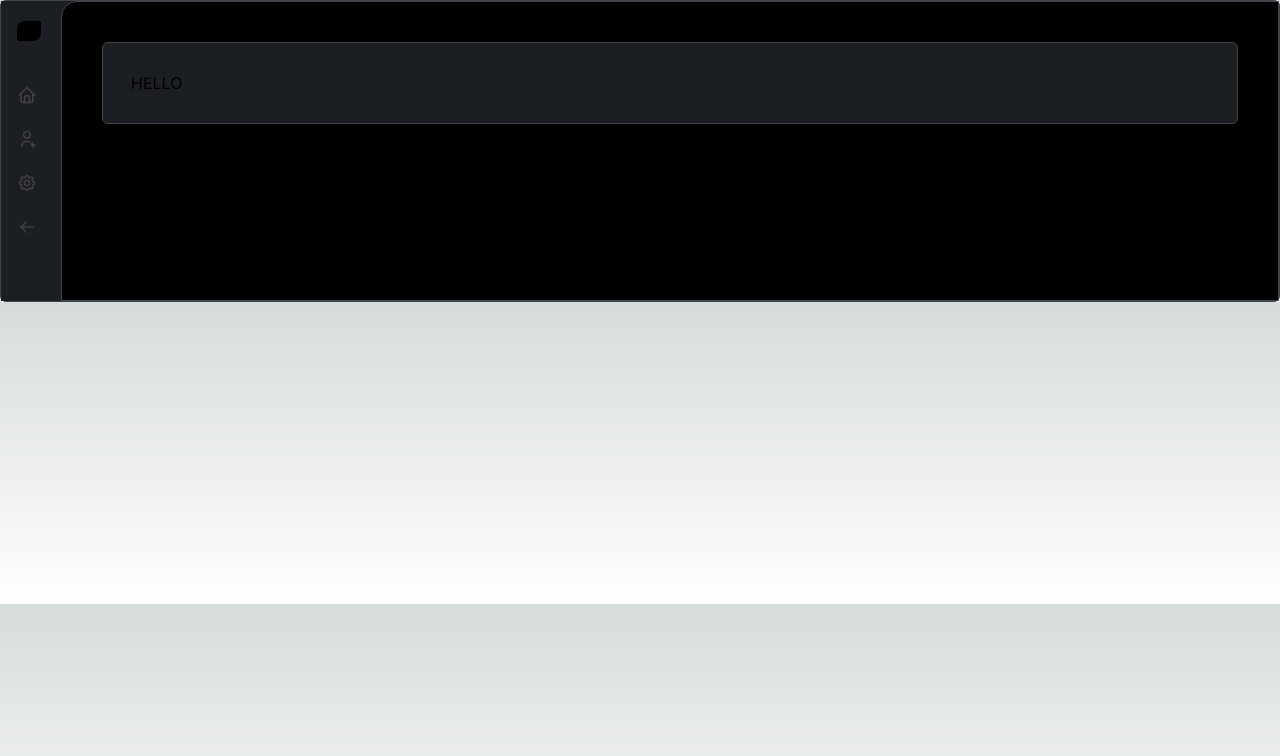
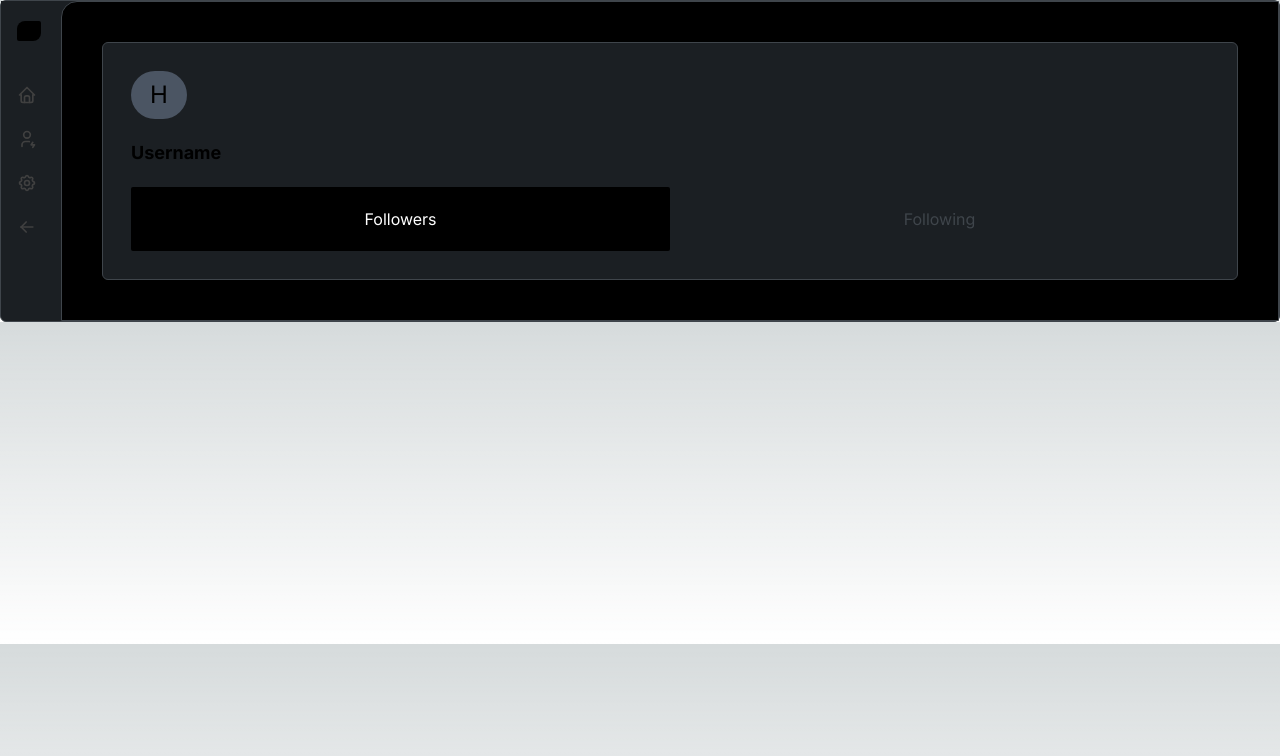
Before and after one commit to Harsh-deepsingh/5ocial-, a Next.js app: page /profile/follow in a window 1280 px wide. Shown: the top 756 px of the page. Built offline with nearby package versions, Linux system fonts and the light colour scheme.

Commit message:
Following page

```diff
--- a/app/components/Buttons/ProfileButton.tsx
+++ b/app/components/Buttons/ProfileButton.tsx
@@ -1,30 +1,21 @@
 "use client";
 import React from "react";
-import { useState } from "react";
 
 const ProfileButton = ({
   onClick,
+  isActive,
   children,
 }: {
   onClick?: () => void;
+  isActive: boolean;
   children: React.ReactNode;
 }) => {
-  const [activeButton, setActiveButton] = useState("");
-
-  const handleButtonClick = (buttonName: string) => {
-    setActiveButton("");
-    setActiveButton(buttonName);
-  };
-  console.log(activeButton);
-
   return (
     <button
-      className={`w-full rounded-sm transition-all duration-100 ease-in-out ${
-        activeButton === `${children}`
-          ? "border-b-2 border-theme-blue text-white"
-          : "hover:bg-black hover:text-white"
+      className={`w-full rounded-sm transition-all duration-200 ease-in ${
+        isActive ? "bg-black text-white" : " hover:text-white"
       }`}
-      onClick={() => handleButtonClick(`${children}`)}
+      onClick={onClick}
     >
       {children}
     </button>
--- a/app/profile/UserContent.tsx
+++ b/app/profile/UserContent.tsx
@@ -4,18 +4,39 @@ import React from "react";
 import ProfileButton from "../components/Buttons/ProfileButton";
 
 const UserContent = () => {
-  const [activeButton, setActiveButton] = useState("");
+  const [activeButton, setActiveButton] = useState("Post");
 
   const handleButtonClick = (buttonName: string) => {
     setActiveButton(buttonName);
   };
+
   return (
     <div>
       <div className="flex justify-between h-16 text-theme-border">
-        <ProfileButton>Post</ProfileButton>
-        <ProfileButton>Likes</ProfileButton>
-        <ProfileButton>Comments</ProfileButton>
-        <ProfileButton>Community Posts</ProfileButton>
+        <ProfileButton
+          isActive={activeButton === "Post"}
+          onClick={() => handleButtonClick("Post")}
+        >
+          Post
+        </ProfileButton>
+        <ProfileButton
+          isActive={activeButton === "Likes"}
+          onClick={() => handleButtonClick("Likes")}
+        >
+          Likes
+        </ProfileButton>
+        <ProfileButton
+          isActive={activeButton === "Comments"}
+          onClick={() => handleButtonClick("Comments")}
+        >
+          Comments
+        </ProfileButton>
+        <ProfileButton
+          isActive={activeButton === "Community Posts"}
+          onClick={() => handleButtonClick("Community Posts")}
+        >
+          Community Posts
+        </ProfileButton>
       </div>
     </div>
   );
--- /dev/null
+++ b/app/profile/follow/UserFollow.tsx
@@ -0,0 +1,31 @@
+"use client";
+import React, { useState } from "react";
+import ProfileButton from "../../components/Buttons/ProfileButton";
+
+const UserFollow = () => {
+  const [activeButton, setActiveButton] = useState("Followers");
+
+  const handleButtonClick = (buttonName: string) => {
+    setActiveButton(buttonName);
+  };
+  return (
+    <div>
+      <div className="flex justify-between h-16 text-theme-border">
+        <ProfileButton
+          isActive={activeButton === "Followers"}
+          onClick={() => handleButtonClick("Followers")}
+        >
+          Followers
+        </ProfileButton>
+        <ProfileButton
+          isActive={activeButton === "Following"}
+          onClick={() => handleButtonClick("Following")}
+        >
+          Following
+        </ProfileButton>
+      </div>
+    </div>
+  );
+};
+
+export default UserFollow;
--- a/app/profile/follow/page.tsx
+++ b/app/profile/follow/page.tsx
@@ -1,15 +1,20 @@
 import React from "react";
-import { Sidebar } from "../../components/ui/sidebar";
 import Dashboard from "../../components/Dashboard/Dashboard";
 import Card from "../../components/Card/Card";
 import { SidebarDemo } from "../../components/Sidebar/SideBar";
+import ProfileLetter from "../../components/ProfilePicture/ProfileLetter";
+import UserFollow from "./UserFollow";
 
 const page = () => {
   return (
     <div>
       <SidebarDemo>
         <Dashboard>
-          <Card>HELLO</Card>
+          <Card>
+            <ProfileLetter></ProfileLetter>
+            <p className="font-bold text-lg">Username</p>
+            <UserFollow></UserFollow>
+          </Card>
         </Dashboard>
       </SidebarDemo>
     </div>
```
